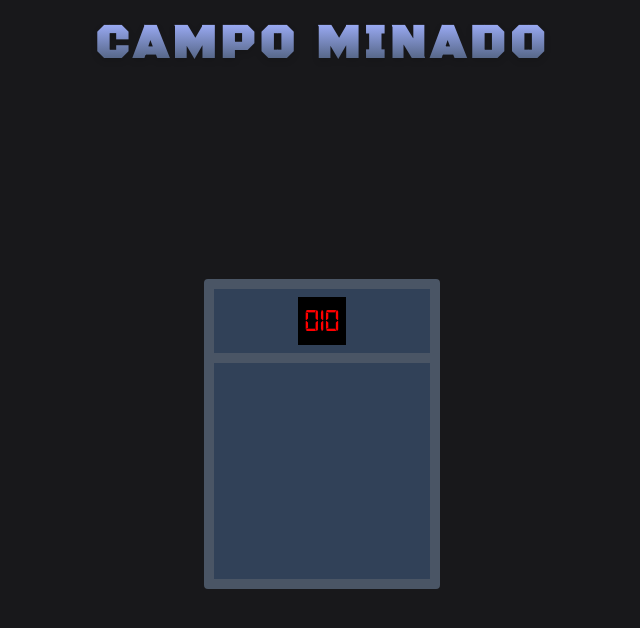
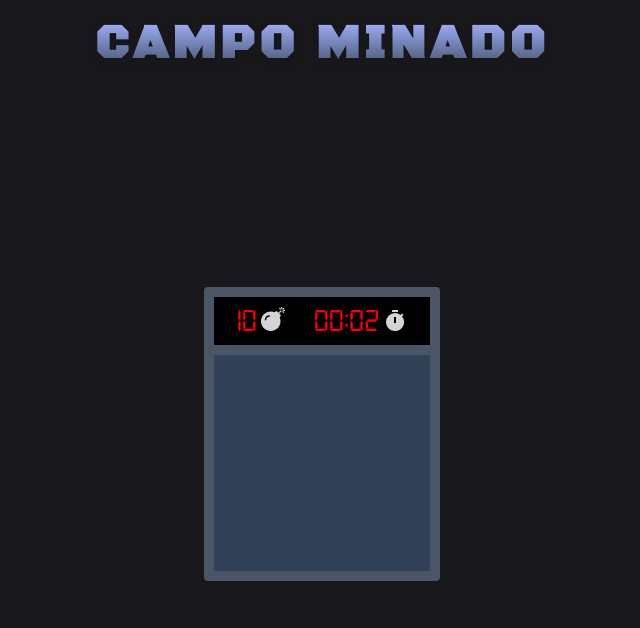
Before and after one commit to TheBestGekyume/Campo-Minado-React, a React (Vite) app: page / in a window 1280 px wide. Both pictures are taken after a click on the button "Fácil". Shown: the top 628 px of the page, without its empty margins (318-958 px from the left). Built offline with nearby package versions, Linux system fonts and the light colour scheme; a web font is replaced by a local one.

Commit message:
implementa timer

```diff
--- a/package.json
+++ b/package.json
@@ -13,6 +13,7 @@
     "@tailwindcss/vite": "^4.1.13",
     "react": "^19.1.1",
     "react-dom": "^19.1.1",
+    "react-icons": "^5.5.0",
     "tailwindcss": "^4.1.13"
   },
   "devDependencies": {
--- a/src/components/Field.tsx
+++ b/src/components/Field.tsx
@@ -1,6 +1,8 @@
 import { useEffect, useState } from "react";
 import { Cell } from "./Cell";
 import { useField } from "../hooks/useField";
+import { FaBomb } from "react-icons/fa";
+import { MdTimer } from "react-icons/md";
 
 export const Field: React.FC<{
     rows: number;
@@ -19,6 +21,36 @@ export const Field: React.FC<{
         col: number;
     } | null>(null);
 
+    const [seconds, setSeconds] = useState(0);
+
+    useEffect(() => {
+        let timer: number | null = null;
+
+        if (gameStatus === "playing") {
+            timer = window.setInterval(() => {
+                setSeconds((prev) => prev + 1);
+            }, 1000);
+        }
+
+        return () => {
+            if (timer) clearInterval(timer);
+        };
+    }, [gameStatus]);
+
+    const formatTime = (totalSeconds: number) => {
+        const m = Math.floor(totalSeconds / 60)
+            .toString()
+            .padStart(2, "0");
+        const s = (totalSeconds % 60).toString().padStart(2, "0");
+        return `${m}:${s}`;
+    };
+
+    useEffect(() => {
+        if (gameStatus === "playing") {
+            setSeconds(0);
+        }
+    }, [rows, cols, mines, gameStatus]);
+
     useEffect(() => {
         onStatusChange?.(gameStatus);
     }, [gameStatus, onStatusChange]);
@@ -29,11 +61,17 @@ export const Field: React.FC<{
     };
 
     return (
-        <div className="flex flex-col rounded-sm bg-slate-700 border-10 border-gray-600">
-            <div className="flex">
-                <h1 className="bg-black text-red-600 mx-auto px-1 my-2 counter-font">
-                    {minesLeft.toString().padStart(3, "0")}
-                </h1>
+        <section className="flex flex-col rounded-sm bg-slate-700 border-10 border-gray-600">
+            <div className="flex flex-row bg-black justify-evenly items-center ">
+                <div className="flex  items-baseline gap-1 text-red-600 counter-font">
+                    <span>{minesLeft.toString().padStart(2, "0")} </span>
+                    <FaBomb className="w-6 h-auto fill-neutral-300" />
+                </div>
+
+                <div className="flex  bg-black gap-1 counter-font">
+                    <span>{formatTime(seconds)}</span>
+                    <MdTimer className="w-6 h-auto fill-neutral-300" />
+                </div>
             </div>
 
             <div className="border-t-10 border-gray-600">
@@ -58,6 +96,6 @@ export const Field: React.FC<{
                     )}
                 </div>
             </div>
-        </div>
+        </section>
     );
 };
--- a/src/components/Game.tsx
+++ b/src/components/Game.tsx
@@ -58,13 +58,39 @@ function Game() {
             />
 
             {gameStatus !== "playing" && (
-                <div className="flex flex-col items-center gap-2">
-                    <p>
-                        {gameStatus === "won"
-                            ? "Você venceu! 🎉"
-                            : "Game Over 💥"}
-                    </p>
-                    <button onClick={handleRetry}>Jogar novamente</button>
+                <div className="fixed inset-0 flex items-center justify-center z-10">
+                    <div
+                        className={`bg-neutral-900 border-2
+                    rounded-lg p-8 max-w-sm w-75 mx-4 shadow-2xl
+                     transform transition-all
+                     ${
+                         gameStatus === "won"
+                             ? "border-green-600"
+                             : "border-red-600"
+                     }
+                     `}
+                    >
+                        <div className="flex flex-col items-center gap-6 text-center">
+                            <p
+                                className={`text-2xl font-bold ${
+                                    gameStatus === "won"
+                                        ? "text-green-600"
+                                        : "text-red-600"
+                                }`}
+                            >
+                                {gameStatus === "won"
+                                    ? "Você venceu! 🎉"
+                                    : "Game Over 💥"}
+                            </p>
+                            <button
+                                onClick={handleRetry}
+                                className="bg-zinc-800 hover:bg-zinc-950 text-white
+                                font-semibold py-3 px-6 rounded-lg transition-colors duration-200"
+                            >
+                                Jogar novamente
+                            </button>
+                        </div>
+                    </div>
                 </div>
             )}
         </div>
```
Also changed, not shown: 1 other file (tests, documents, lock files or other folders).
